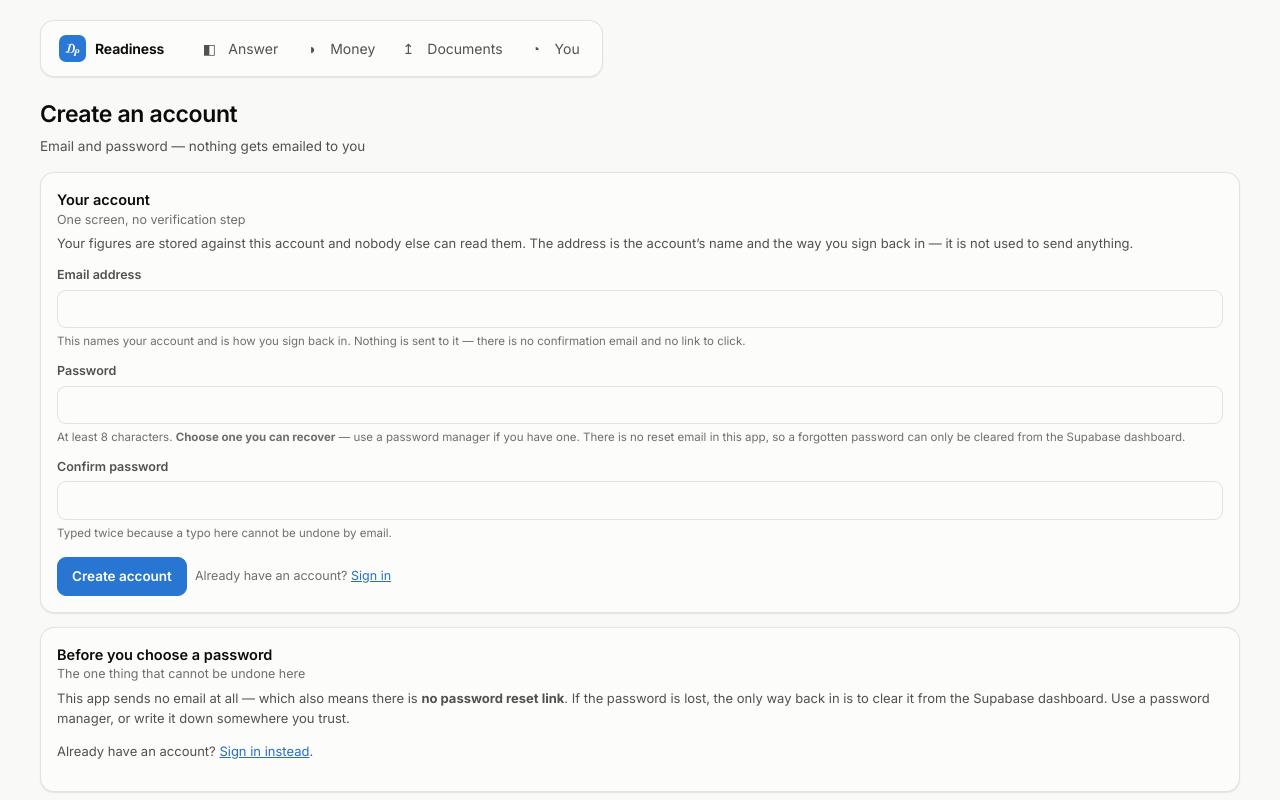
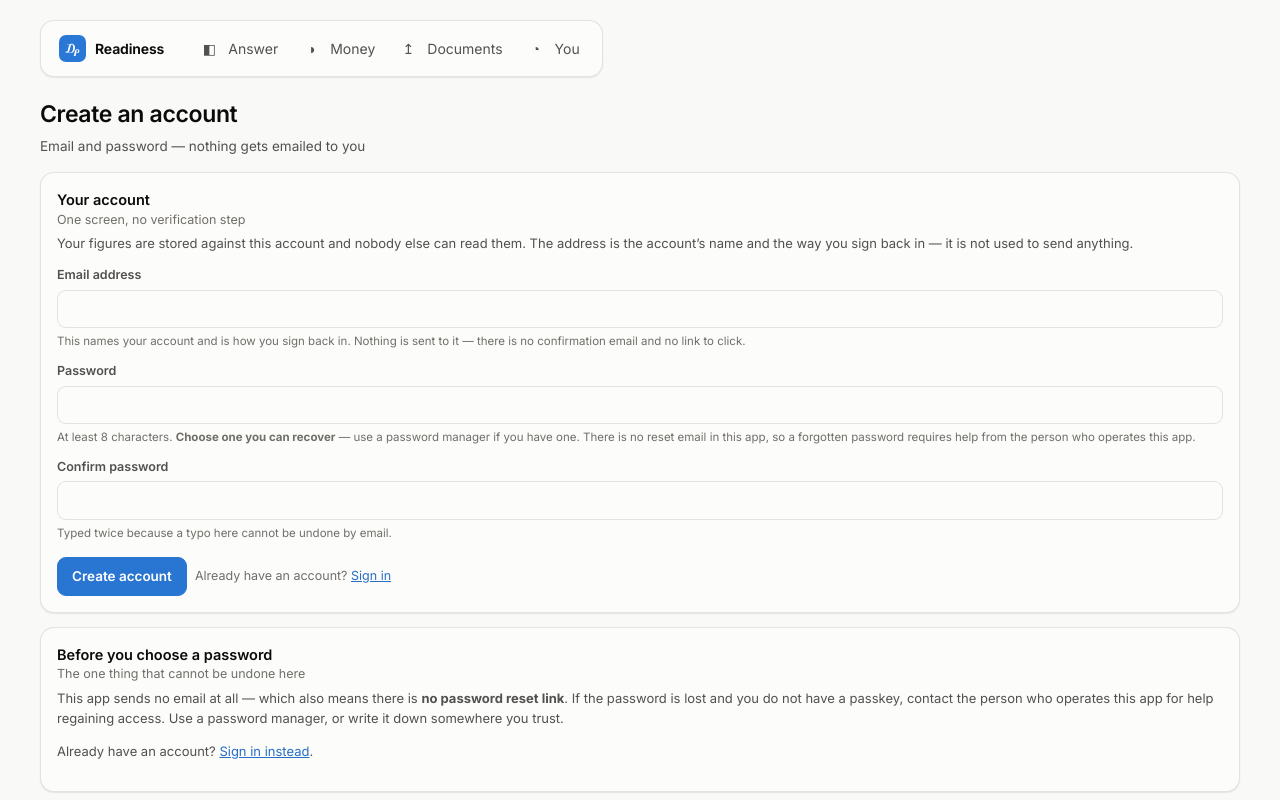
Before and after one commit to tz6m7n4sgh-ctrl/fintec, a Next.js app: page /sign-up in a window 1280 px wide. Shown: the top 800 px of the page. Built offline with nearby package versions, Linux system fonts and the light colour scheme; no server answers.

Commit message:
HAD-128: interim recovery copy — name the operator, not the dashboard (#66)

```diff
--- a/app/auth/CredentialsForm.tsx
+++ b/app/auth/CredentialsForm.tsx
@@ -105,10 +105,10 @@ export function CredentialsForm({ mode }: { mode: 'signin' | 'signup' }) {
             <>
               At least {PASSWORD_MIN_LENGTH} characters. <b>Choose one you can recover</b> — use a
               password manager if you have one. There is no reset email in this app, so a forgotten
-              password can only be cleared from the Supabase dashboard.
+              password requires help from the person who operates this app.
             </>
           ) : (
-            'Forgotten it? There is no reset email — it has to be cleared from the Supabase dashboard.'
+            'Forgotten it? There is no reset email. Contact the person who operates this app for help regaining access.'
           )}
         </div>
       </div>
--- a/app/settings/page.tsx
+++ b/app/settings/page.tsx
@@ -168,8 +168,8 @@ export default async function SettingsPage() {
           A <b>forgotten</b> password is still a different problem, and worth being exact about: a
           passkey gets you back into the app, but changing a password here requires typing the
           current one, because a session alone must not be enough to lock the real owner out. So a
-          password you cannot remember still has to be cleared from the Supabase dashboard, under
-          Authentication → Users. The passkey means you are not locked out meanwhile.
+          password you cannot remember still requires help from the person who operates this app.
+          The passkey means you are not locked out meanwhile.
         </p>
 
         {m.isSeedData ? (
--- a/app/sign-up/page.tsx
+++ b/app/sign-up/page.tsx
@@ -43,8 +43,9 @@ export default async function SignUpPage() {
         <Card title="Before you choose a password" sub="The one thing that cannot be undone here">
           <p style={{ fontSize: 13, color: 'var(--ink-2)', lineHeight: 1.55, marginTop: 4 }}>
             This app sends no email at all — which also means there is <b>no password reset link</b>.
-            If the password is lost, the only way back in is to clear it from the Supabase dashboard.
-            Use a password manager, or write it down somewhere you trust.
+            If the password is lost and you do not have a passkey, contact the person who operates
+            this app for help regaining access. Use a password manager, or write it down somewhere
+            you trust.
           </p>
           <p style={{ fontSize: 13, color: 'var(--ink-2)', lineHeight: 1.55 }}>
             Already have an account?{' '}
```
Also changed, not shown: 2 other files (tests, documents, lock files or other folders).
